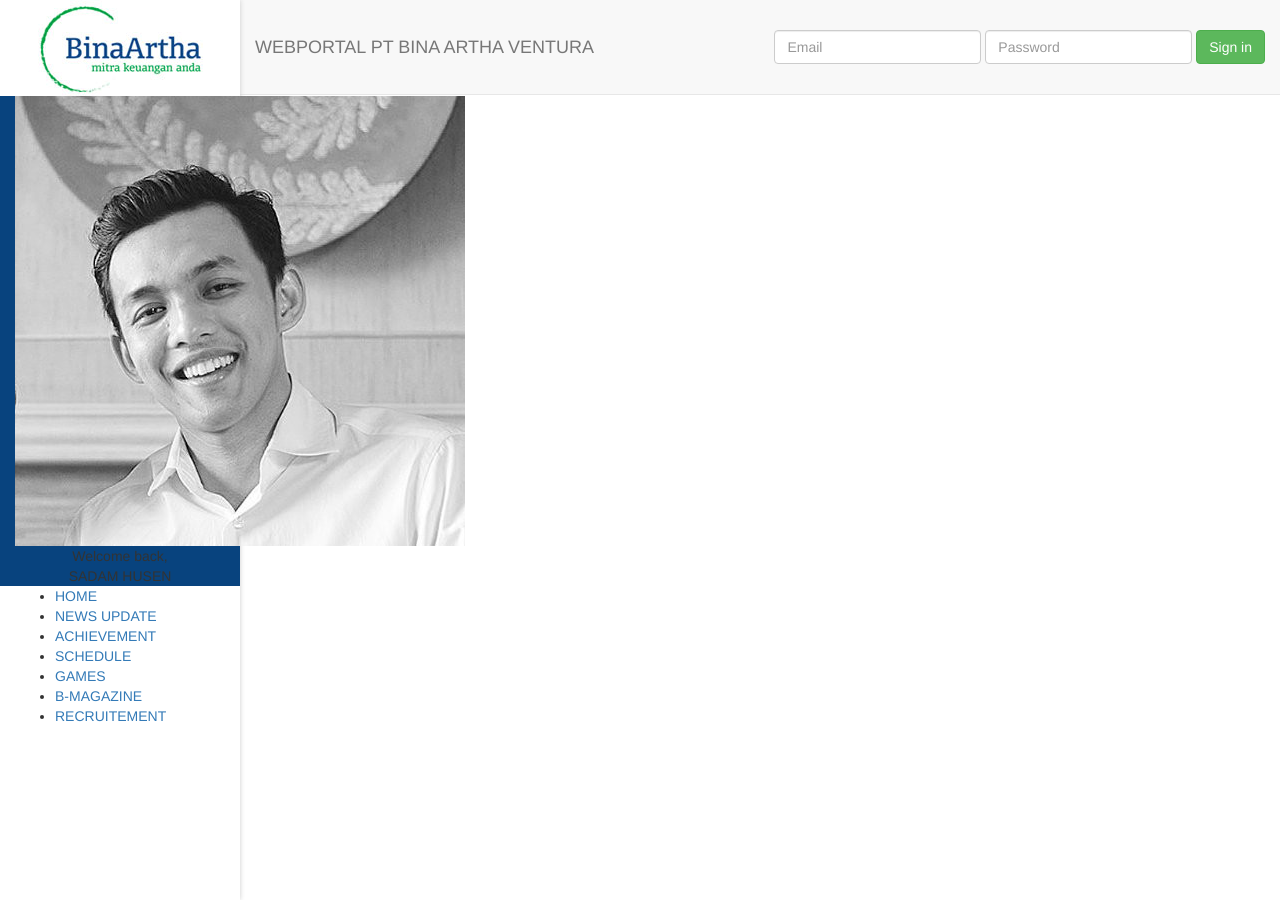
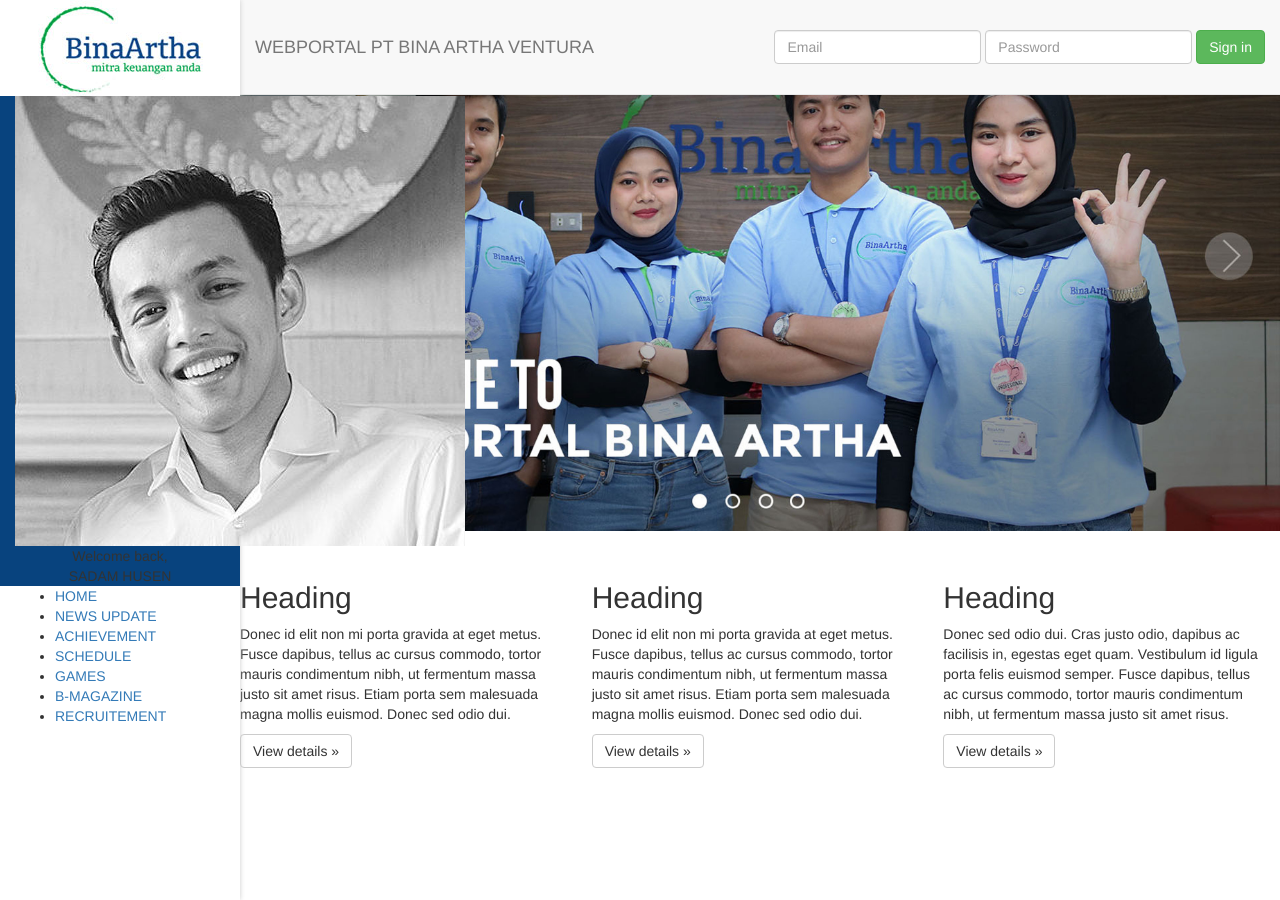
Before and after one commit to kemtol/Bina-Artha, a Jekyll site: the page built from index.html, in a window 1280 px wide. Built offline with Jekyll 4.4.1, drawn with Linux system fonts in a browser that asks for light colours.

Commit message:
Update index.html

```diff
--- a/index.html
+++ b/index.html
@@ -1,8 +1,40 @@
 ---
 layout: default
 ---
+<!-- Main jumbotron for a primary marketing message or call to action -->
+<div class="jumbotron push-left-240">
+  <div>
+    <img src="{{site.url}}/images/jumbotron-1.jpg" style="width:100%" style="margin:1rem 0" />
+  </div>
+  <div class="container-fluid hide" style="padding:0;position:absolute">
+    <h1>Hello, world!</h1>
+    <p>This is a template for a simple marketing or informational website. It includes a large callout called a jumbotron and three supporting pieces of content. Use it as a starting point to create something more unique.</p>
+    <p><a class="btn btn-primary btn-lg" href="#" role="button">Learn more &raquo;</a></p>
+  </div>
+</div>
 
-<div class="posts">
+<div class="container-fluid push-left-240">
+  <!-- Example row of columns -->
+  <div class="row">
+    <div class="col-md-4">
+      <h2>Heading</h2>
+      <p>Donec id elit non mi porta gravida at eget metus. Fusce dapibus, tellus ac cursus commodo, tortor mauris condimentum nibh, ut fermentum massa justo sit amet risus. Etiam porta sem malesuada magna mollis euismod. Donec sed odio dui. </p>
+      <p><a class="btn btn-default" href="#" role="button">View details &raquo;</a></p>
+    </div>
+    <div class="col-md-4">
+      <h2>Heading</h2>
+      <p>Donec id elit non mi porta gravida at eget metus. Fusce dapibus, tellus ac cursus commodo, tortor mauris condimentum nibh, ut fermentum massa justo sit amet risus. Etiam porta sem malesuada magna mollis euismod. Donec sed odio dui. </p>
+      <p><a class="btn btn-default" href="#" role="button">View details &raquo;</a></p>
+   </div>
+    <div class="col-md-4">
+      <h2>Heading</h2>
+      <p>Donec sed odio dui. Cras justo odio, dapibus ac facilisis in, egestas eget quam. Vestibulum id ligula porta felis euismod semper. Fusce dapibus, tellus ac cursus commodo, tortor mauris condimentum nibh, ut fermentum massa justo sit amet risus.</p>
+      <p><a class="btn btn-default" href="#" role="button">View details &raquo;</a></p>
+    </div>
+  </div>
+</div>
+
+<div class="posts hide">
   {% for post in site.posts %}
     <article class="post">
 
```
